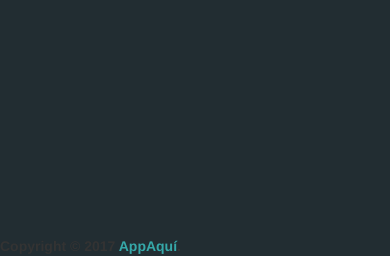
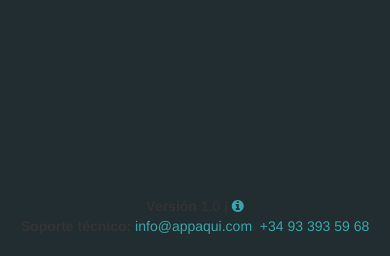
Before and after one commit to barbaragavalda/freimguork-appacman, a PHP site: template src/View/form.twig in a window 390 px wide. Shown: the part 665-921 px from the top of the page. After the commit the page ends 899 px from the top, so only its background shows below. Run offline with PHP 8.4, Linux system fonts and the light colour scheme; the template is opened without the code that fills it, so the values that code supplies are empty; some libraries are stand-ins or nearby versions.

Commit message:
footer improvements

```diff
--- a/src/View/basic-loggedin.twig
+++ b/src/View/basic-loggedin.twig
@@ -113,12 +113,14 @@
         </section>
     </div>
 
-    <footer class="main-footer">
-        <div class="pull-right hidden-xs">
-            <b>Version</b> 1.0 |
+    <footer class="main-footer clearfix">
+        <div class="pull-right">
+            <b>{% trans %}Versión{% endtrans %}</b> 1.0 |
             <a href="#"><span class="fa fa-info-circle"></span></a>
         </div>
-        <strong>Copyright &copy; 2017 <a href="http://appaqui.com/" target="_blank">AppAquí</a>.</strong>
+        <div class="pull-left">
+            <b>{% trans %}Soporte técnico{% endtrans %}:</b> <a href="mailto:info@appaqui.com" target="_blank">info@appaqui.com</a>, <a href="tel:+34933935968" target="_blank">+34 93 393 59 68</a>
+        </div>
     </footer>
 
 {% endblock %}
--- a/src/public/css/admin.css
+++ b/src/public/css/admin.css
@@ -18,6 +18,13 @@
 /******************************
 ****** E X T R A   C S S *****
 ******************************/
+/* footer */
+@media screen and (max-width: 770px){
+    footer .pull-left, footer .pull-right{
+        float: none !important;
+        text-align: center;
+    }
+}
 /* form label */
 .required label::after{
     content: " *";
```
Also changed, not shown: 1 other file.
